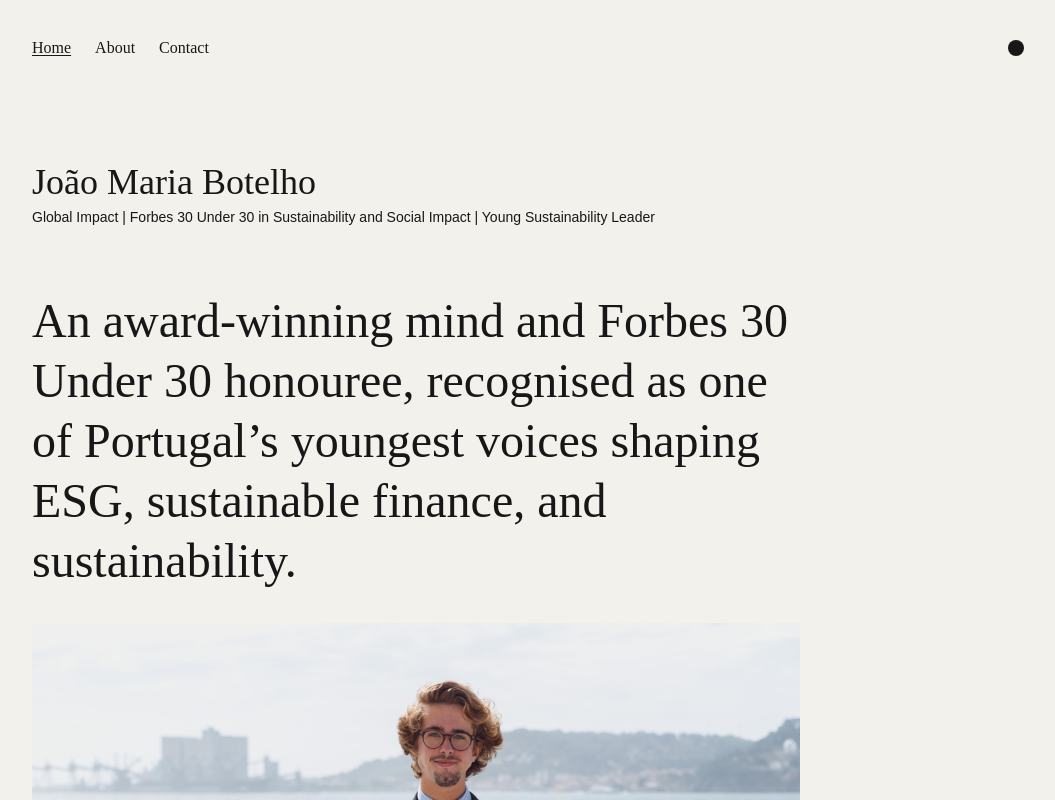
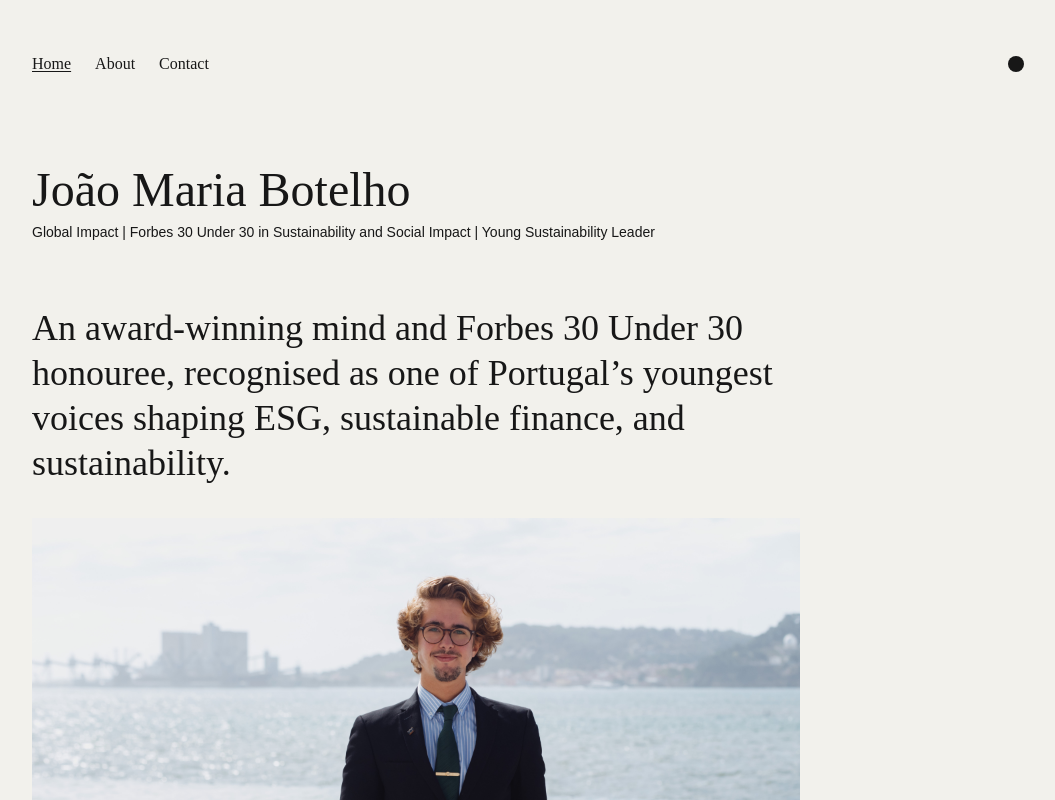
Before and after one commit to RodrigoRafaelSantos7/jmb-portfolio, an Astro site: page / in a window 1280 px wide. Shown: the top 800 px of the page, without its empty margins (224-1279 px from the left). Built offline with nearby package versions, Linux system fonts and the light colour scheme; Astro itself is replaced by a stand-in of ours; animation ran at ten frames a second; a web font is replaced by a local one.

Commit message:
feat(style): Adjust typography sizes and make nav sticky
  - Increase header title size from text-4xl to text-5xl on desktop -
  Reduce hero title size from text-5xl to text-4xl on desktop - Make
  navigation sticky with z-50 for better user experience - Reorder
  imports in Nav component

```diff
--- a/src/components/Header.astro
+++ b/src/components/Header.astro
@@ -9,7 +9,7 @@ import siteConfig from '../data/site-config'
                 <img src={siteConfig.logo.src} alt={siteConfig.logo.alt || ''} class="max-h-12" />
             </a>
         ) : (
-            <a class="font-serif text-2xl leading-tight font-medium text-theme-foreground sm:text-4xl" href="/">
+            <a class="font-serif text-2xl leading-tight font-medium text-theme-foreground sm:text-5xl" href="/">
                 {siteConfig.title}
             </a>
         )
--- a/src/components/Hero.astro
+++ b/src/components/Hero.astro
@@ -9,7 +9,7 @@ const hero = siteConfig.hero
 {
     (hero?.title || hero?.image?.src || hero?.text || (hero?.actions && hero.actions.length > 0)) && (
         <section class="w-full flex flex-col gap-8 mb-16 sm:mb-24">
-            {hero.title && <h1 class="text-3xl leading-tight font-serif font-medium sm:text-5xl sm:leading-tight">{hero.title}</h1>}
+            {hero.title && <h1 class="text-xl leading-tight font-serif font-medium sm:text-4xl sm:leading-tight">{hero.title}</h1>}
             {hero.image?.src && (
                 <figure>
                     <img class="w-full" src={hero.image.src} loading="lazy" decoding="async" alt={hero.image.alt || ''} />
--- a/src/components/Nav.astro
+++ b/src/components/Nav.astro
@@ -1,15 +1,15 @@
 ---
+import siteConfig from '../data/site-config'
 import NavLink from './NavLink.astro'
 import ThemeToggle from './ThemeToggle.astro'
-import siteConfig from '../data/site-config'
 
 const navLinks = siteConfig.headerNavLinks || []
 ---
 
-<nav class="min-h-10 pt-4 pb-12 relative sm:min-h-14 sm:pb-24 md:pt-8">
+<nav class="min-h-10 pt-4 pb-12 sticky top-4 sm:min-h-14 sm:pb-24 md:pt-8   z-50">
     {
         navLinks.length > 0 && (
-            <div class="w-full max-w-3xl mx-auto relative">
+            <div class="w-full max-w-3xl mx-auto">
                 <button
                     class="menu-toggle cursor-pointer w-8 h-8 -ml-1 flex items-center justify-center relative z-30 md:hidden"
                     aria-label="Open Menu"
--- a/src/components/globe-card/Card.astro
+++ b/src/components/globe-card/Card.astro
@@ -25,7 +25,7 @@ const { title, body, colSpan, rowSpan, href, colorText, height } = Astro.props;
 >
   {
     href ? (
-      <a class={`h-full w-full text-center ${colorText || ""}`} href={href}>
+      <a class={`h-full w-full font-serif italic font-bold text-center ${colorText || ""}`} href={href}>
         <Icon
           class="h-6 w-6 text-black sm:text-white float-left group-hover:text-primary-500 group-hover:translate-x-1 group-hover:-translate-y-1 transition-transform ease-in-out duration-100 z-20"
           name="ri:arrow-right-up-line"
--- a/src/pages/travel.astro
+++ b/src/pages/travel.astro
@@ -1,7 +1,6 @@
 ---
 import Globe from '../components/Globe.astro'
 import siteConfig from '../data/site-config'
-import ArrowLeft from '../icons/ArrowLeft.astro'
 import TravelLayout from '../layouts/TravelLayout.astro'
 ---
 
```
